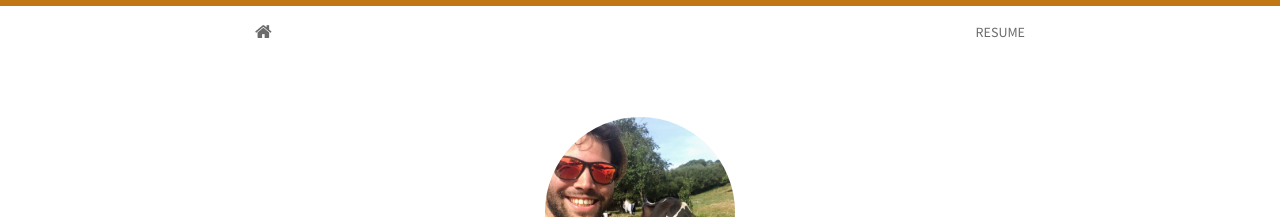
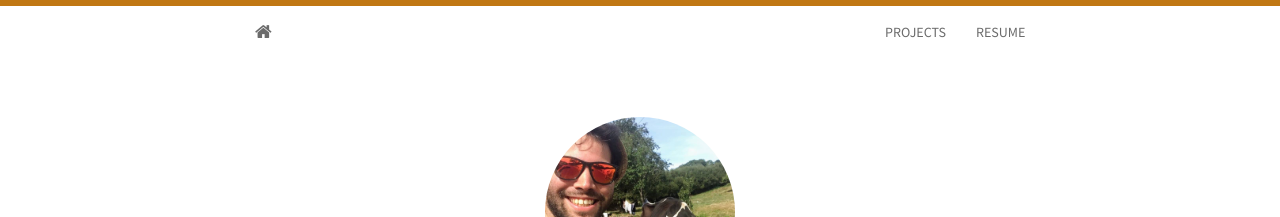
Before and after one commit to Javirln/javirln.github.io, a Jekyll site: the page built from index.html, in a window 1280 px wide. Shown: the top 217 px of the page. Built offline with Jekyll 4.4.1, drawn with Linux system fonts in a browser that asks for light colours; nearby versions of some CDN libraries; the list of posts is cut into pages by our own code.

Commit message:
Projects added to the page

```diff
--- a/_includes/header.html
+++ b/_includes/header.html
@@ -5,9 +5,10 @@
         </div>
         <div id="navbar">
             <ul class="nav navbar-nav navbar-right">
-                <!--<li><a href="{{ site.baseurl }}blog.html">BLOG</a></li>
-                <li><a href="{{ site.baseurl }}projects.html">PROJECTS</a></li>-->
-                <li><a href="https://javirln.github.io/vitae/" class="hvr-underline-from-left"
+                <!--<li><a href="{{ site.baseurl }}blog.html">BLOG</a></li>-->
+                <li><a href="{{ site.baseurl }}projects.html" class="hvr-underline-from-center"
+                       style="padding-bottom: 0px">PROJECTS</a></li>
+                <li><a href="https://javirln.github.io/vitae/" class="hvr-underline-from-center"
                        style="padding-bottom: 0px">RESUME</a></li>
             </ul>
         </div>
--- a/static/css/main.css
+++ b/static/css/main.css
@@ -233,34 +233,34 @@ div.footer {
 }
 
 /* Underline From Left */
-.hvr-underline-from-left {
+.hvr-underline-from-center {
     display: inline-block;
     vertical-align: middle;
-    -webkit-transform: translateZ(0);
-    transform: translateZ(0);
-    box-shadow: 0 0 1px rgba(0, 0, 0, 0);
-    -webkit-backface-visibility: hidden;
-    backface-visibility: hidden;
-    -moz-osx-font-smoothing: grayscale;
+    -webkit-transform: perspective(1px) translateZ(0);
+    transform: perspective(1px) translateZ(0);
+    box-shadow: 0 0 1px transparent;
     position: relative;
     overflow: hidden;
 }
-.hvr-underline-from-left:before {
+
+.hvr-underline-from-center:before {
     content: "";
     position: absolute;
     z-index: -1;
-    left: 0;
-    right: 100%;
+    left: 50%;
+    right: 50%;
     bottom: 0;
     background: #6c6c6c;
     height: 1px;
-    -webkit-transition-property: right;
-    transition-property: right;
+    -webkit-transition-property: left, right;
+    transition-property: left, right;
     -webkit-transition-duration: 0.3s;
     transition-duration: 0.3s;
     -webkit-transition-timing-function: ease-out;
     transition-timing-function: ease-out;
 }
-.hvr-underline-from-left:hover:before, .hvr-underline-from-left:focus:before, .hvr-underline-from-left:active:before {
+
+.hvr-underline-from-center:hover:before, .hvr-underline-from-center:focus:before, .hvr-underline-from-center:active:before {
+    left: 0;
     right: 0;
 }
```
Also changed, not shown: _includes/projects.html (+14 -26 lines). Lines whose indentation alone changed are shown as unchanged.
